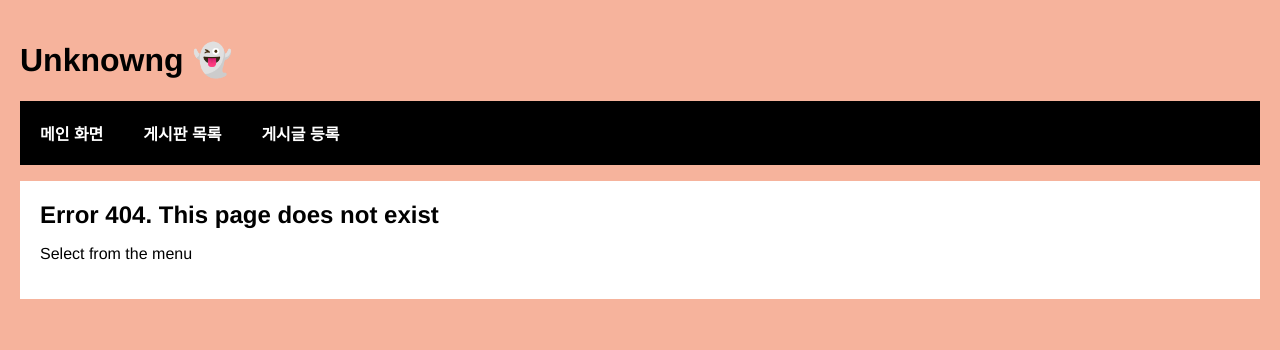
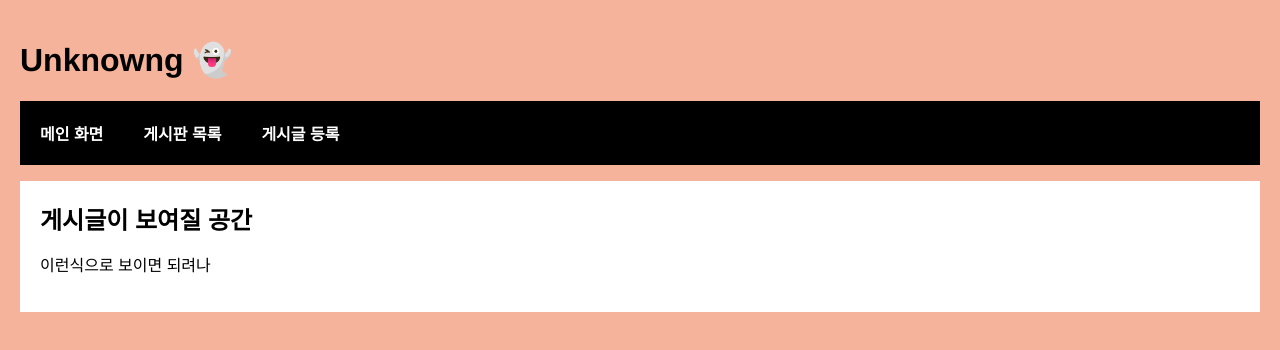
Before and after one commit to Mike-Jeong/simple_general_forum, a React (Create React App) app: page /article in a window 1280 px wide. Before the commit this address had no page. Shown: the top 350 px of the page. Built offline with nearby package versions, Linux system fonts and the light colour scheme.

Commit message:
게시글 확인 페이지 생성

```diff
--- a/src/App.js
+++ b/src/App.js
@@ -12,6 +12,7 @@ import './App.css';
 import Home from "./pages/Home";
 import ArticleList from "./pages/ArticleList";
 import SubmitArticle from "./pages/Submit-Article";
+import ViewArticle from "./pages/View-Article";
 import NotFoundPage from "./pages/404";
 
 const App = () => {
@@ -31,6 +32,7 @@ const App = () => {
             <Route exact="true" path="/" element={<Home />} />
             <Route path="/ArticleList" element={<ArticleList />} />
             <Route path="/SubmitArticle" element={<SubmitArticle />} />
+            <Route path="/article/" element={<ViewArticle />} />
             <Route path="*" element={<NotFoundPage />} />
           </Routes>
 
--- a/src/components/tablecolumns.js
+++ b/src/components/tablecolumns.js
@@ -16,6 +16,7 @@ export const tablecolumns = [
     }, {
         Header: '제목',
         accessor: 'title',
+        Cell: ({row}) => <a href= {'/article/' + row.original.id} >{row.original.title}</a>
     }, {
         Header: '작성일',
         accessor: 'createdate',
--- /dev/null
+++ b/src/pages/View-Article.js
@@ -0,0 +1,12 @@
+import React from "react";
+
+const ViewArticle = () =>  {
+     return (
+      <div>
+        <h2>게시글이 보여질 공간</h2>
+            <p>이런식으로 보이면 되려나</p>
+        </div>
+    );
+}
+
+export default ViewArticle;
```
